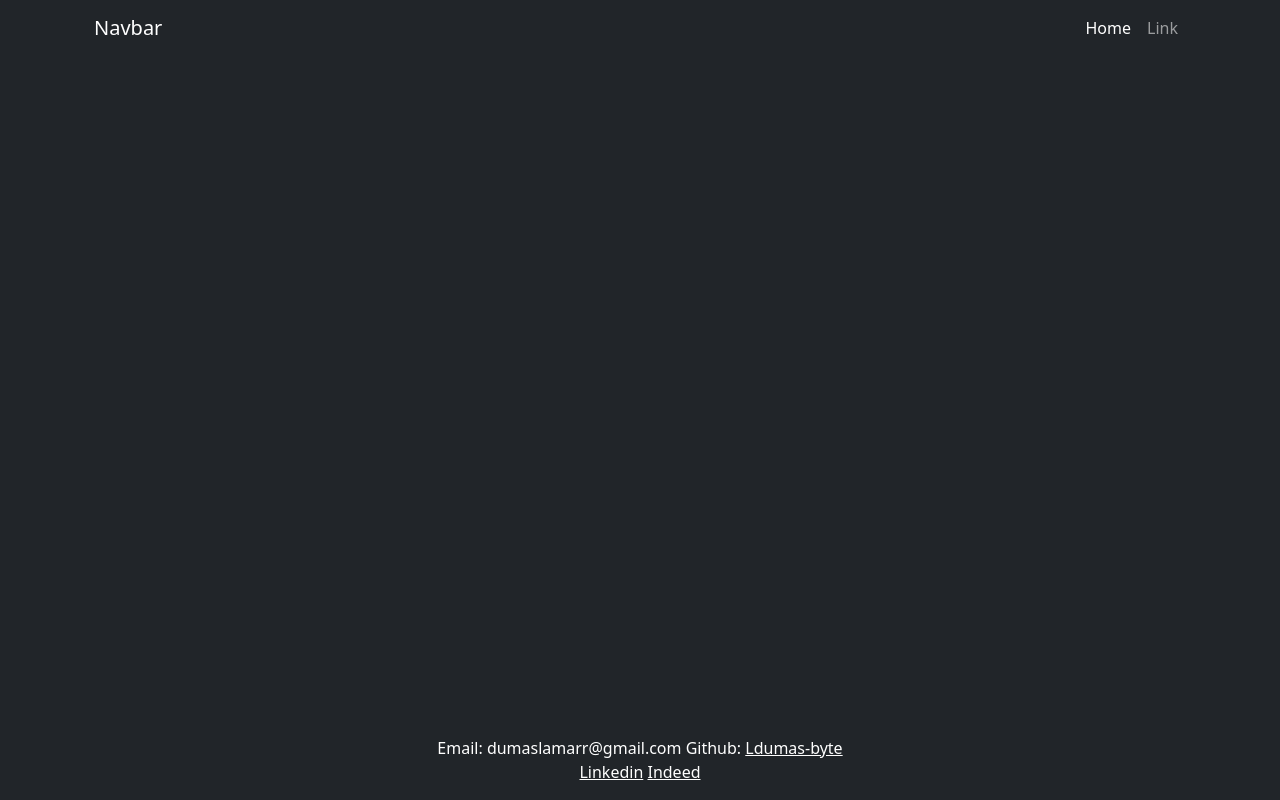
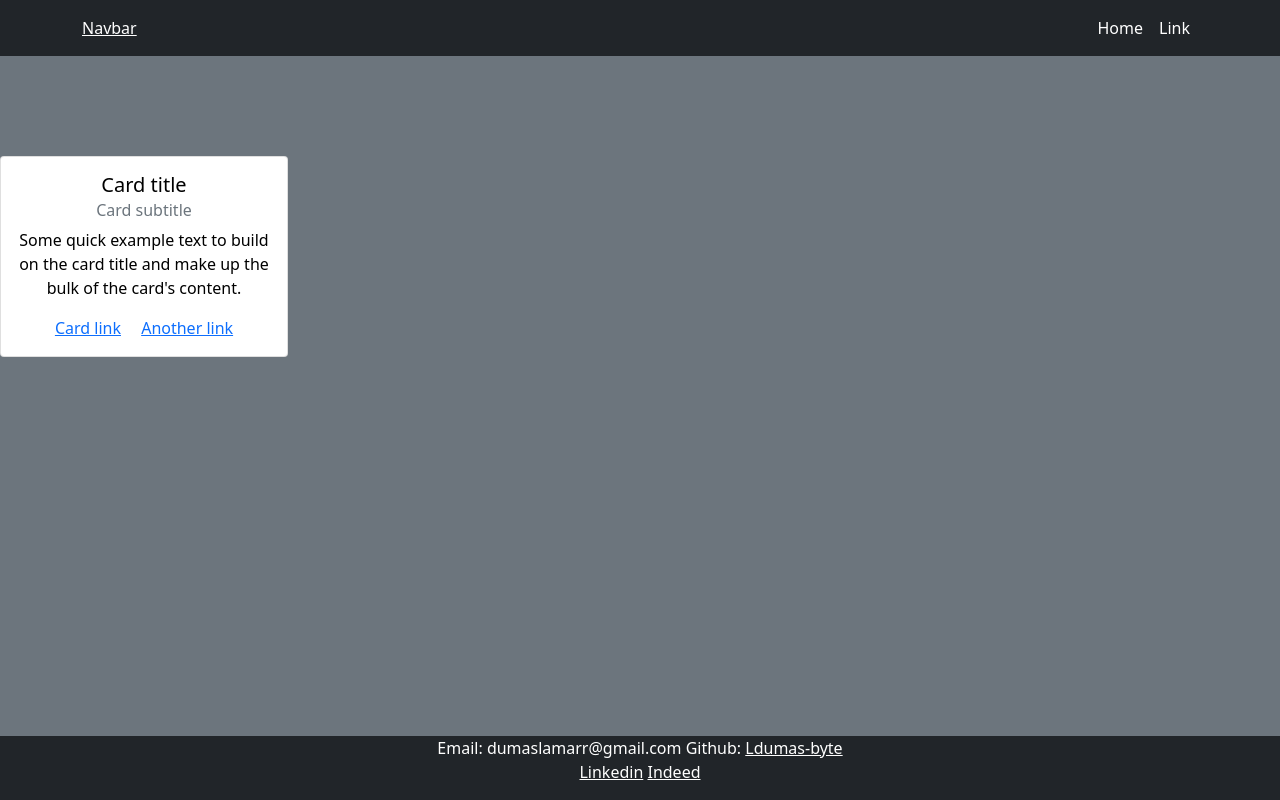
Before and after one commit to Ldumas-byte/Bootstrap-tutorials, a plain HTML site: page index.html in a window 1280 px wide. Drawn offline with nearby package versions, Linux system fonts and the light colour scheme.

Commit message:
added card

```diff
--- a/index.html
+++ b/index.html
@@ -6,6 +6,7 @@
     <meta name="viewport" content="width=device-width, initial-scale=1">
     <meta charset="utf-8">
 
+    <link rel="stylesheet" href="styles.css">
 
  <!-- Bootstrap CSS -->
   <link href="https://cdn.jsdelivr.net/npm/bootstrap@5.1.1/dist/css/bootstrap.min.css" rel="stylesheet"
@@ -15,30 +16,42 @@
 
 </head>
 
-<body class="text-center text-white bg-dark">
+<body class="text-center bg-secondary">
 
-<header class="fixed-top">
-  <nav class="navbar navbar-expand-lg navbar-dark container">
+<header class="align-top">
+  <nav class="navbar navbar-expand-lg bg-dark">
     <div class="container">
-      <a class="navbar-brand" href="#">Navbar</a>
+      <a class="navbar-bran text-white" href="#">Navbar</a>
       <button class="navbar-toggler" type="button" data-bs-toggle="collapse" data-bs-target="#navbarSupportedContent">
         <span class="navbar-toggler-icon"></span>
       </button>
       <div class="collapse navbar-collapse justify-content-end" id="navbarSupportedContent">
       <ol class="navbar-nav">
         <li class="nav-item">
-          <a class="nav-link active" aria-current="page" href="#">Home</a>
+          <a class="nav-link active text-white" aria-current="page" href="#">Home</a>
         </li>
         <li class="nav-item">
-          <a class="nav-link" href="#">Link</a>
+          <a class="nav-link text-white" href="#">Link</a>
         </li>
         </ol>
       </div>
     </div>
 </header>
 
+<main class="text-black ">
+<div class="card" style="width: 18rem;">
+  <div class="card-body">
+    <h5 class="card-title">Card title</h5>
+    <h6 class="card-subtitle mb-2 text-muted">Card subtitle</h6>
+    <p class="card-text">Some quick example text to build on the card title and make up the bulk of the card's content.
+    </p>
+    <a href="#" class="card-link">Card link</a>
+    <a href="#" class="card-link">Another link</a>
+  </div>
+</div>
+</main>
 
-    <footer class="fixed-bottom text-white">
+    <footer class="fixed-bottom text-white bg-dark">
       <address>
         Email: dumaslamarr@gmail.com
         Github: <a href="https://github.com/Ldumas-byte" class="text-white">Ldumas-byte</a> <br>
--- /dev/null
+++ b/styles.css
@@ -0,0 +1,3 @@
+header {
+padding-bottom: 100px;
+}
```
